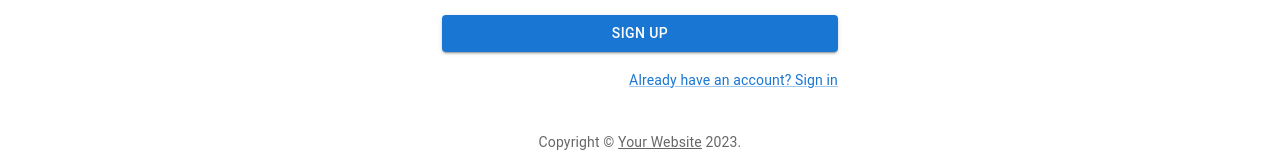
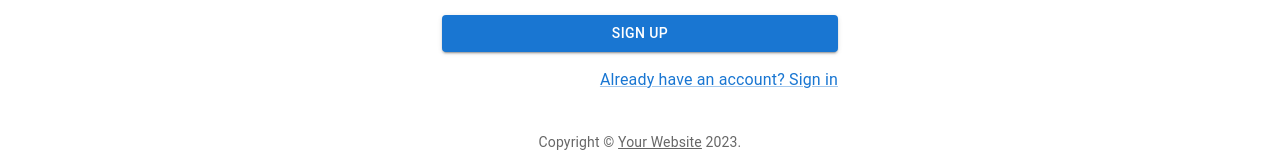
Before and after one commit to rajathraj97/task-frontend-new, a React (Create React App) app: page /signup in a window 1280 px wide. Shown: the part 449-609 px from the top of the page. Built offline with nearby package versions, Linux system fonts and the light colour scheme.

Commit message:
updated routes

```diff
--- a/src/Signup.js
+++ b/src/Signup.js
@@ -137,7 +137,7 @@ const SignUp =() => {
             </Button>
             <Grid container justifyContent="flex-end">
               <Grid item>
-                <Link href="#" variant="body2">
+                <Link to="/home">
                   Already have an account? Sign in
                 </Link>
               </Grid>
```
